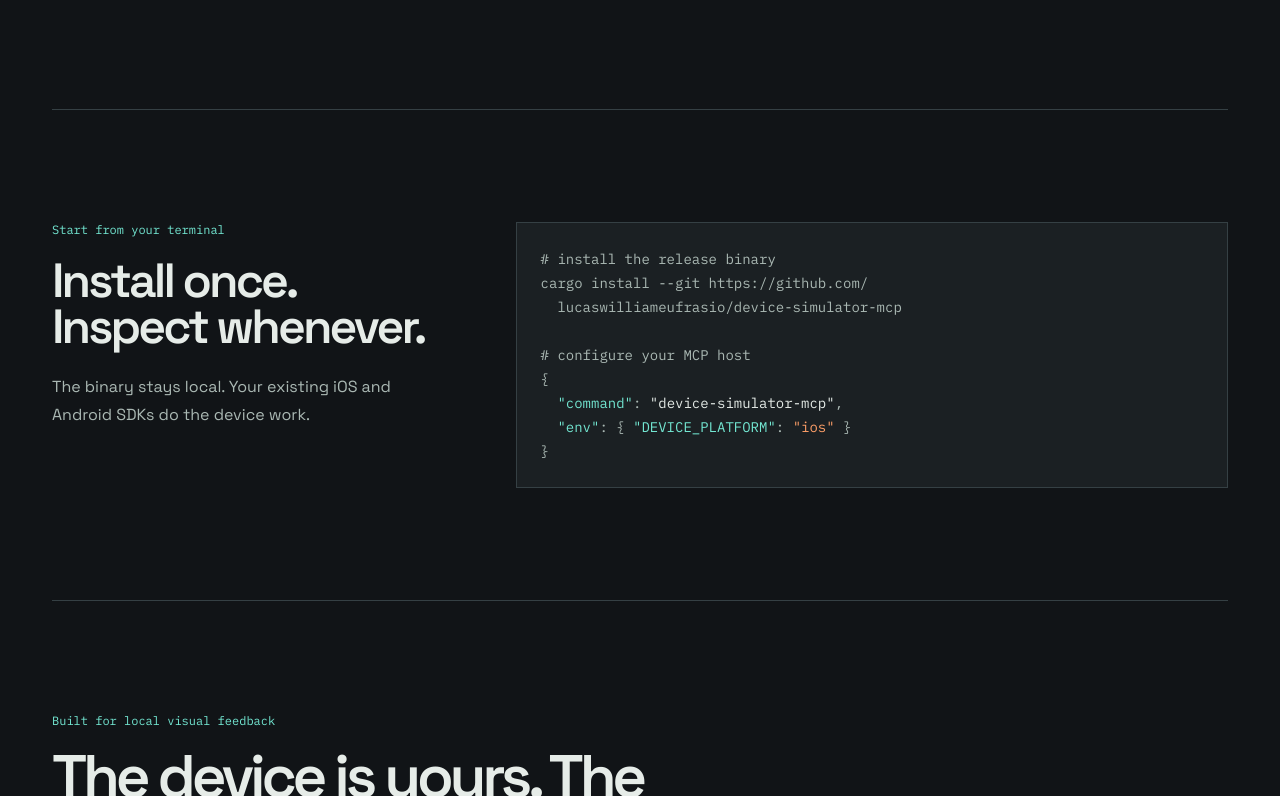
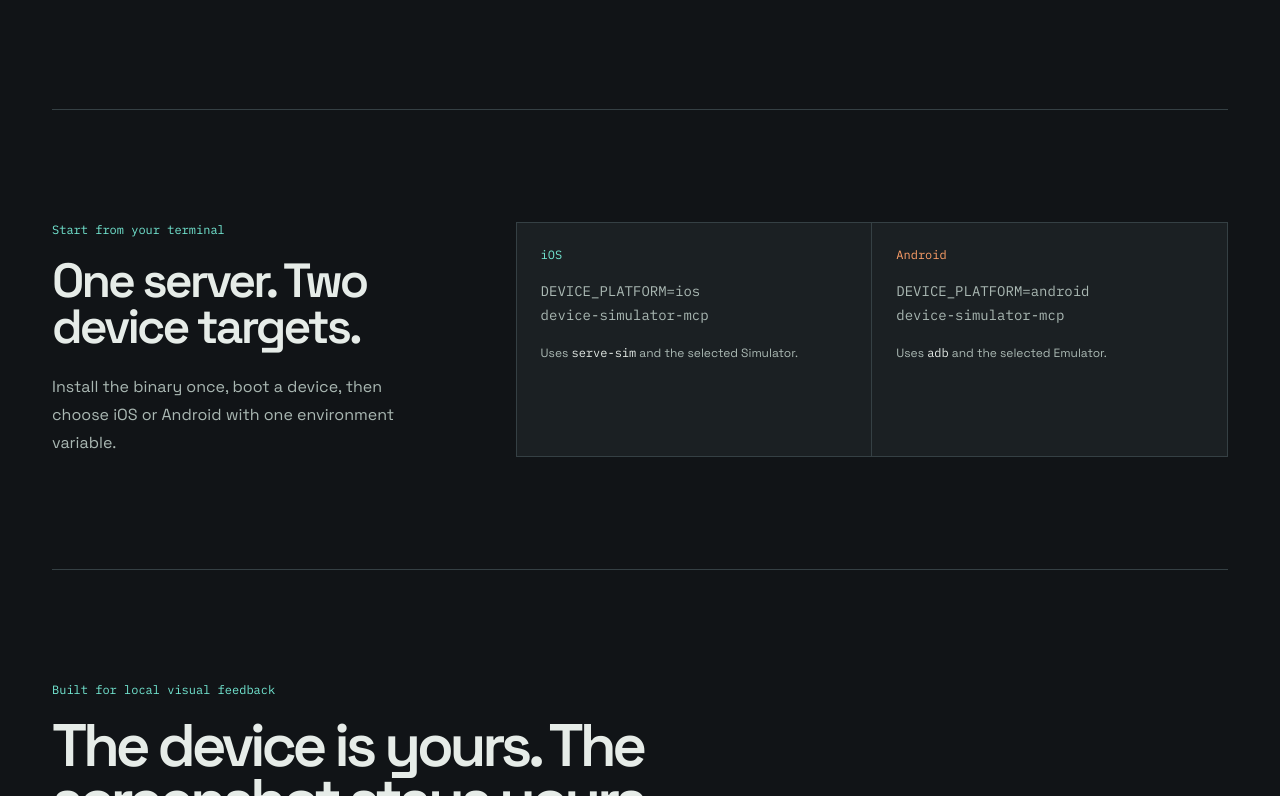
Before and after one commit to lucaswilliameufrasio/device-simulator-mcp, an Astro site in the folder docs-site/: page / in a window 1280 px wide. Shown: the part 1326-2122 px from the top of the page. Built offline with nearby package versions, Linux system fonts and the light colour scheme; Astro itself is replaced by a stand-in of ours.

Commit message:
fix(docs): clarify platform setup instructions

```diff
--- a/docs-site/src/pages/index.astro
+++ b/docs-site/src/pages/index.astro
@@ -56,7 +56,7 @@ const description =
           </div>
         </div>
 
-        <div class="trace-panel overflow-hidden border border-steel bg-panel shadow-[12px_12px_0_#263033]" aria-label="MCP command trace">
+        <div class="trace-panel self-start overflow-hidden border border-steel bg-panel shadow-[12px_12px_0_#263033]" aria-label="MCP command trace">
           <div class="flex items-center justify-between border-b border-steel px-4 py-3 font-mono text-[11px] text-fog sm:px-6">
             <span>agent / device loop</span>
             <span class="flex items-center gap-2"><i class="size-2 rounded-full bg-mint"></i> connected</span>
@@ -102,21 +102,24 @@ const description =
       <section id="install" class="grid gap-8 border-b border-steel py-16 sm:py-24 lg:grid-cols-[0.7fr_1.3fr] lg:gap-20 lg:py-28">
         <div>
           <p class="font-mono text-xs text-mint">Start from your terminal</p>
-          <h2 class="mt-5 max-w-md text-4xl font-semibold leading-[0.95] tracking-[-0.06em] sm:text-5xl">Install once. Inspect whenever.</h2>
+          <h2 class="mt-5 max-w-md text-4xl font-semibold leading-[0.95] tracking-[-0.06em] sm:text-5xl">One server. Two device targets.</h2>
           <p class="mt-6 max-w-md text-sm leading-7 text-fog sm:text-base">
-            The binary stays local. Your existing iOS and Android SDKs do the device work.
+            Install the binary once, boot a device, then choose iOS or Android with one environment variable.
           </p>
         </div>
-        <div class="min-w-0 border border-steel bg-panel p-4 sm:p-6">
-          <pre class="m-0 max-w-full whitespace-pre-wrap break-words font-mono text-xs leading-6 text-fog sm:text-sm"><code><span class="text-fog"># install the release binary</span>
-cargo install --git https://github.com/
-  lucaswilliameufrasio/device-simulator-mcp
-
-<span class="text-fog"># configure your MCP host</span>
-&#123;
-  <span class="text-mint">"command"</span>: <span class="text-paper">"device-simulator-mcp"</span>,
-  <span class="text-mint">"env"</span>: &#123; <span class="text-mint">"DEVICE_PLATFORM"</span>: <span class="text-orange">"ios"</span> &#125;
-&#125;</code></pre>
+        <div class="grid min-w-0 gap-px border border-steel bg-steel sm:grid-cols-2">
+          <div class="install-option bg-panel p-4 sm:p-6">
+            <p class="font-mono text-xs text-mint">iOS</p>
+            <pre class="m-0 mt-4 max-w-full whitespace-pre-wrap break-words font-mono text-xs leading-6 text-fog sm:text-sm"><code>DEVICE_PLATFORM=ios
+device-simulator-mcp</code></pre>
+            <p class="mt-4 text-xs leading-5 text-fog">Uses <code class="font-mono text-paper">serve-sim</code> and the selected Simulator.</p>
+          </div>
+          <div class="install-option bg-panel p-4 sm:p-6">
+            <p class="font-mono text-xs text-orange">Android</p>
+            <pre class="m-0 mt-4 max-w-full whitespace-pre-wrap break-words font-mono text-xs leading-6 text-fog sm:text-sm"><code>DEVICE_PLATFORM=android
+device-simulator-mcp</code></pre>
+            <p class="mt-4 text-xs leading-5 text-fog">Uses <code class="font-mono text-paper">adb</code> and the selected Emulator.</p>
+          </div>
         </div>
       </section>
 
```
